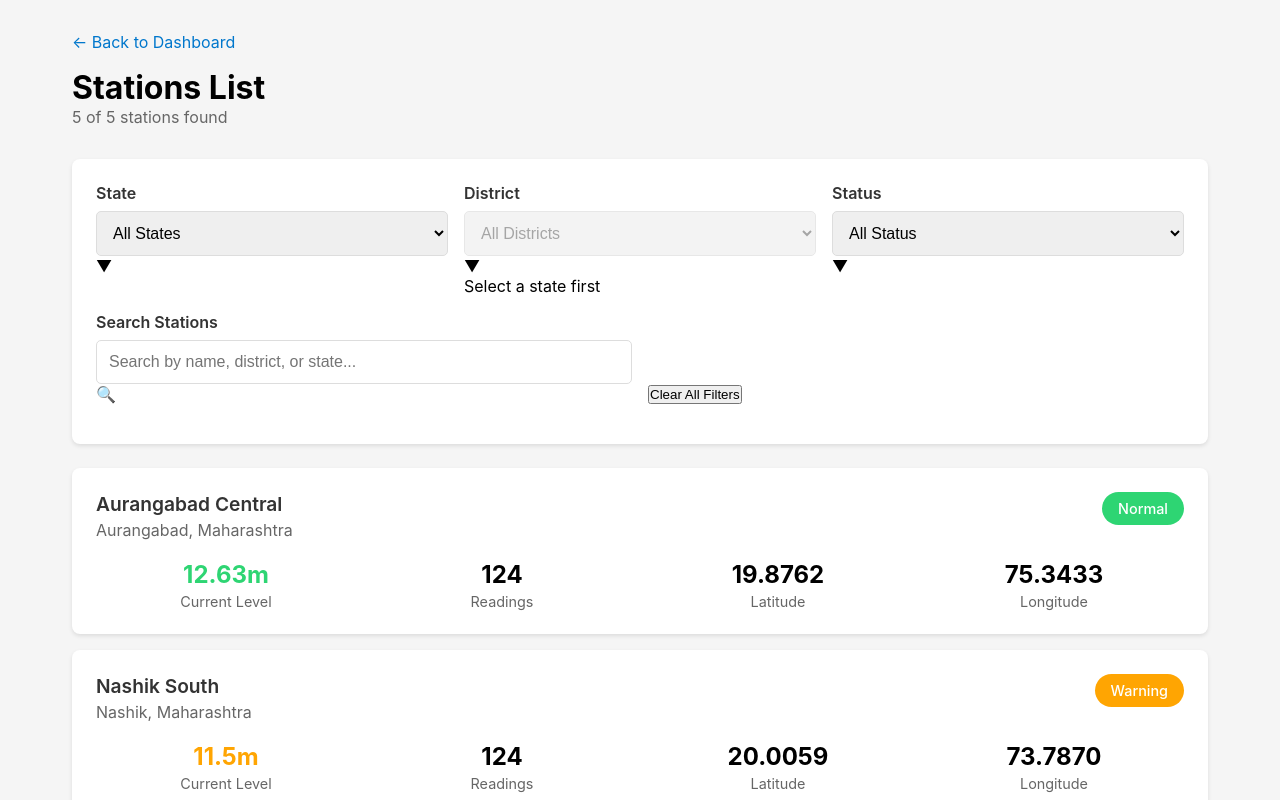
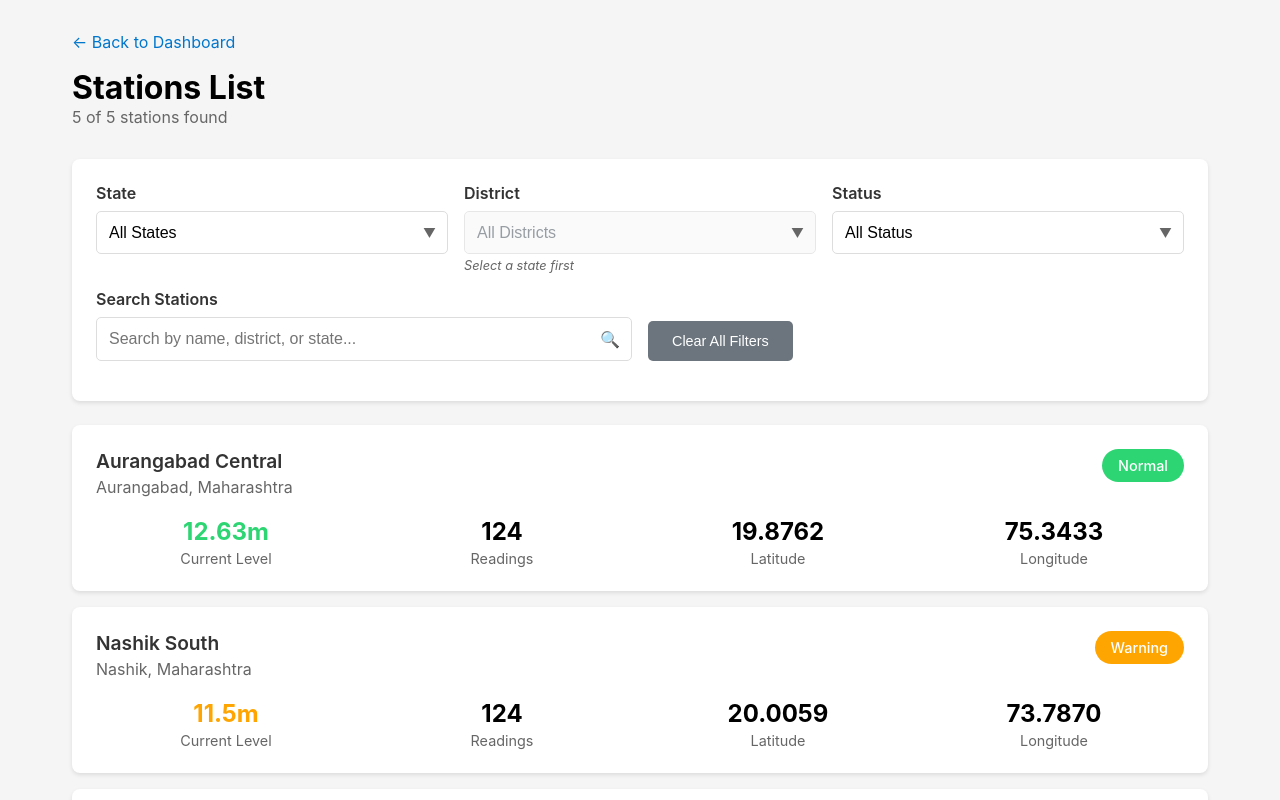
Before and after one commit to dark-shadowblade/Groundwater-app-2.0, a Next.js app: page /stations in a window 1280 px wide. Shown: the top 800 px of the page. Built offline with nearby package versions, Linux system fonts and the light colour scheme.

Commit message:
Update globals.css

```diff
--- a/app/globals.css
+++ b/app/globals.css
@@ -636,3 +636,131 @@ body {
   background-color: #666;
   color: white;
 }
+/* Add these styles to your existing globals.css */
+
+/* Custom Select Styles */
+.custom-select {
+  position: relative;
+  display: inline-block;
+  width: 100%;
+}
+
+.custom-select select {
+  appearance: none;
+  -webkit-appearance: none;
+  -moz-appearance: none;
+  width: 100%;
+  padding: 0.75rem;
+  border: 1px solid #ddd;
+  border-radius: 5px;
+  font-size: 1rem;
+  background-color: white;
+  cursor: pointer;
+}
+
+.select-arrow {
+  position: absolute;
+  right: 12px;
+  top: 50%;
+  transform: translateY(-50%);
+  pointer-events: none;
+  color: #666;
+  font-size: 0.8rem;
+}
+
+.custom-select select:focus {
+  outline: none;
+  border-color: #0077cc;
+  box-shadow: 0 0 0 2px rgba(0, 119, 204, 0.1);
+}
+
+/* Search Input Styles */
+.search-input-container {
+  position: relative;
+  width: 100%;
+}
+
+.search-icon {
+  position: absolute;
+  right: 12px;
+  top: 50%;
+  transform: translateY(-50%);
+  color: #666;
+}
+
+.search-input-container input {
+  padding-right: 2.5rem;
+}
+
+/* Filter Hint */
+.filter-hint {
+  font-size: 0.8rem;
+  color: #666;
+  margin-top: 0.25rem;
+  font-style: italic;
+}
+
+/* Clear Filters Button */
+.clear-filters-btn {
+  padding: 0.75rem 1.5rem;
+  background: #6c757d;
+  color: white;
+  border: none;
+  border-radius: 5px;
+  cursor: pointer;
+  font-size: 0.9rem;
+  transition: background-color 0.2s ease;
+}
+
+.clear-filters-btn:hover {
+  background: #5a6268;
+}
+
+.clear-filters-btn.primary {
+  background: #0077cc;
+}
+
+.clear-filters-btn.primary:hover {
+  background: #005fa3;
+}
+
+/* Dropdown Options Styling */
+.custom-select select option {
+  padding: 0.5rem;
+  background: white;
+  color: #333;
+}
+
+.custom-select select option:hover {
+  background: #0077cc;
+  color: white;
+}
+
+.custom-select select:disabled {
+  background-color: #f8f9fa;
+  color: #6c757d;
+  cursor: not-allowed;
+}
+
+/* Responsive dropdowns */
+@media (max-width: 768px) {
+  .custom-select {
+    width: 100%;
+  }
+
+  .clear-filters-btn {
+    width: 100%;
+    text-align: center;
+  }
+}
+
+/* Focus states for accessibility */
+.custom-select select:focus-visible {
+  outline: 2px solid #0077cc;
+  outline-offset: 2px;
+}
+
+/* Hover states */
+.custom-select select:hover {
+  border-color: #0077cc;
+  }
```
